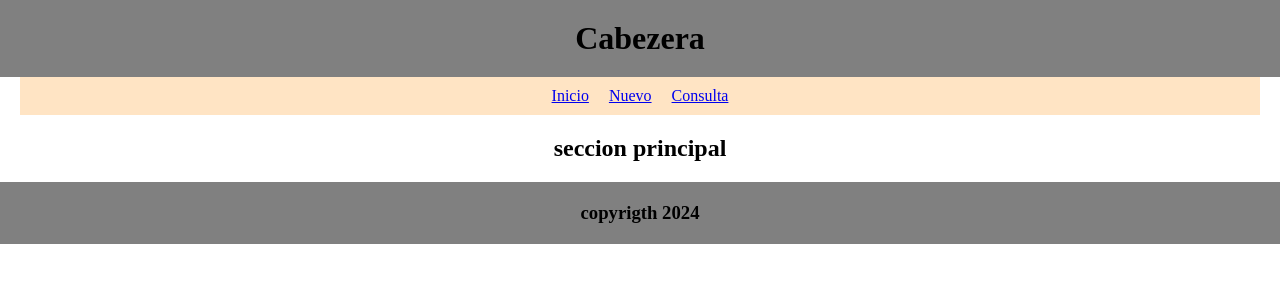
After one commit to Cha4sTRE/php-study, a PHP site: template mvc/views/main/index.php in a window 1280 px wide. The commit adds this page. Shown: the top 300 px of the page. Run offline with PHP 8.4, Linux system fonts and the light colour scheme; the template is opened without the code that fills it, so the values that code supplies are empty.

Commit message:
introduccion MVC - controladores y rutas

```diff
--- a/mvc/index.php
+++ b/mvc/index.php
@@ -1,7 +1,11 @@
 <?php
 
+require_once 'libs/controllers.php';
+require_once 'libs/model.php';
+require_once 'libs/view.php';
 require_once 'libs/app.php';
-$app= new App;
+
+$app= new App();
 
 
 
--- /dev/null
+++ b/mvc/public/css/styles.css
@@ -0,0 +1,37 @@
+*{
+    box-sizing: border-box;
+    margin: 0;
+    padding: 0;
+}
+
+header,footer{
+    width: 100%;
+    background-color: gray;
+    text-align: center;
+    padding: 20px 10px;
+}
+.container{
+    margin: 0 auto;
+    width: 70%;
+    padding: 20px;
+    text-align: center;
+}
+
+.nav{
+    padding: 10px;
+    margin: 0px 20px;
+    background-color: bisque;
+}
+.nav ul{
+    display: flex;
+    flex-direction: row;
+    justify-content: center;
+    align-items: center;
+}
+.nav ul li{
+    margin: 0px 10px;
+    list-style: none;
+}
+.error{
+    color: red;
+}
--- /dev/null
+++ b/mvc/views/footer.php
@@ -0,0 +1,5 @@
+<footer>
+    <div class="foo">
+        <h3>copyrigth 2024</h3>
+    </div>
+</footer>
--- /dev/null
+++ b/mvc/views/head.php
@@ -0,0 +1,7 @@
+
+<head>
+    <meta charset="UTF-8">
+    <meta name="viewport" content="width=device-width, initial-scale=1.0">
+    <title>Document</title>
+    <link rel="stylesheet" href="public/css/styles.css">
+</head>
--- /dev/null
+++ b/mvc/views/header.php
@@ -0,0 +1,14 @@
+<header>
+
+    <h1>Cabezera</h1>
+
+</header>
+<nav>
+    <div class="nav">
+        <ul>
+            <li><a href="main">Inicio</a></li>
+            <li><a href="nuevo">Nuevo</a></li>
+            <li><a href="consulta">Consulta</a></li>
+        </ul>
+    </div>
+</nav>
--- /dev/null
+++ b/mvc/views/main/index.php
@@ -0,0 +1,22 @@
+<!DOCTYPE html>
+<html lang="en">
+
+<?php require 'views/head.php' ?>
+<body>
+
+    <?php require 'views/header.php' ?>
+
+    <main>
+        <section class="seccion1">
+
+            <div class="container">
+                <h2>seccion principal</h2>
+            </div>
+
+        </section>
+    </main>
+
+    <?php require 'views/footer.php' ?>
+
+</body>
+</html>
```
Also changed, not shown: mvc/controllers/consulta.php (added, +11 -0 lines), mvc/controllers/error.php (deleted, +0 -10 lines), mvc/controllers/errores.php (added, +15 -0 lines), mvc/controllers/main.php (+7 -2 lines), mvc/controllers/nuevo.php (added, +14 -0 lines), mvc/libs/app.php (+19 -5 lines), mvc/libs/controllers.php (added, +14 -0 lines), mvc/libs/model.php (added, +12 -0 lines), mvc/libs/view.php (added, +14 -0 lines), mvc/views/consulta/index.php (added, +22 -0 lines), mvc/views/errores/index.php (added, +22 -0 lines), mvc/views/nuevo/index.php (added, +22 -0 lines), mvc/.htaccess.
